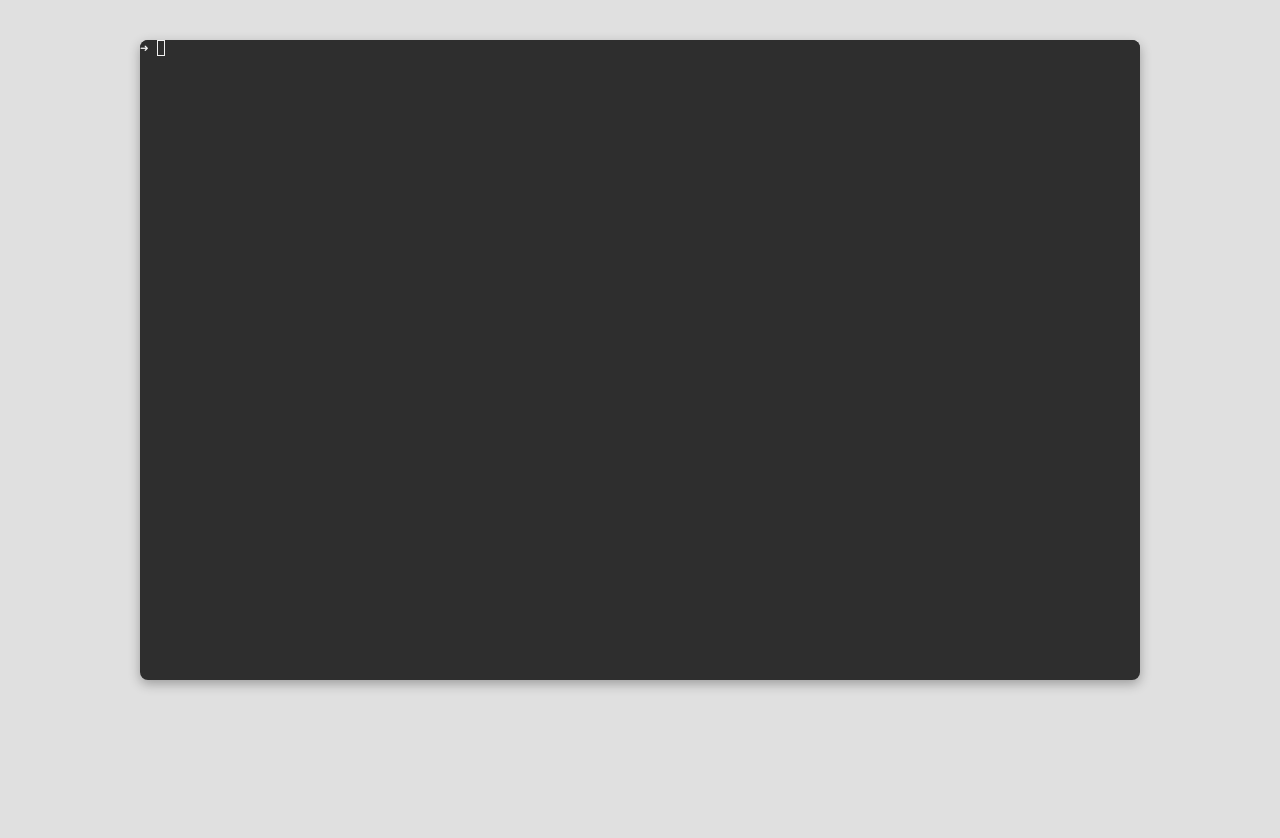
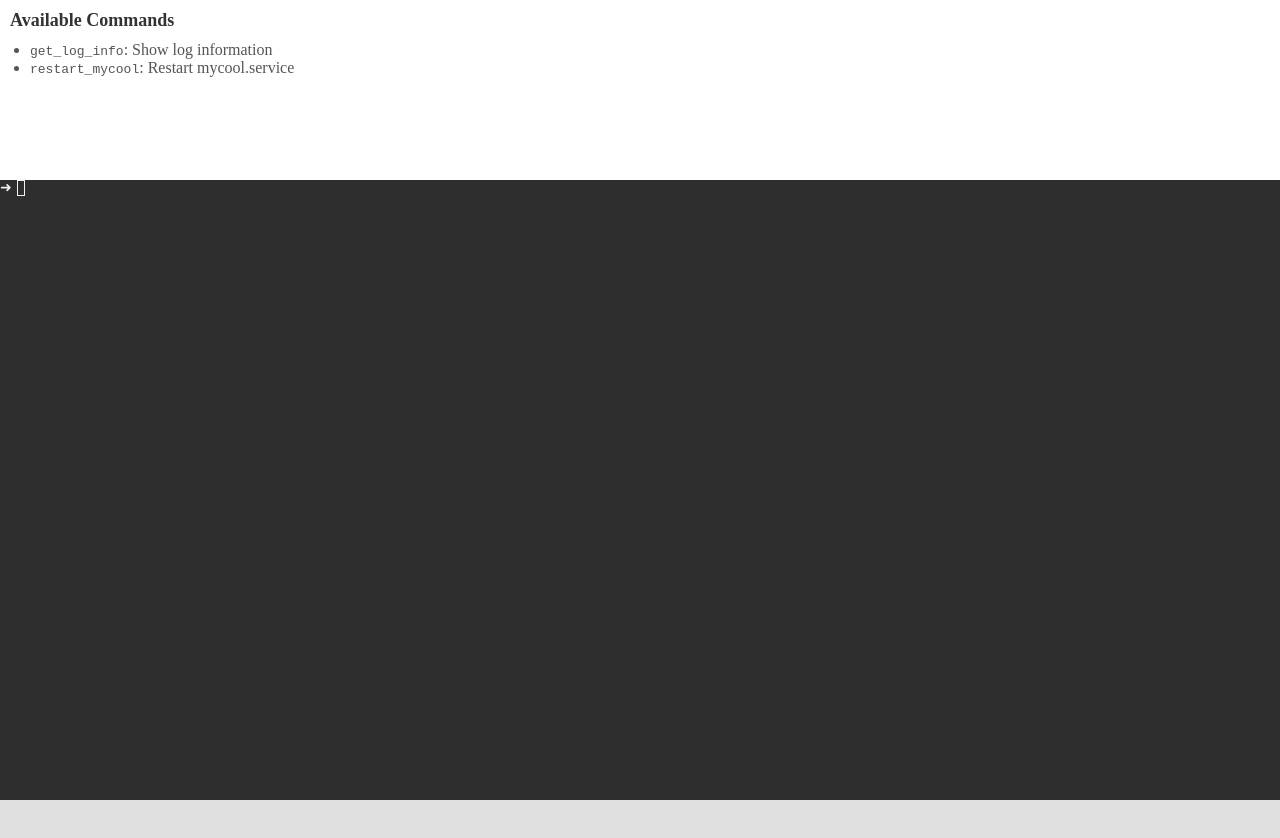
Before and after one commit to re3Dev/xterm-rebugger, a website: page public/index.html in a window 1280 px wide. After the commit the page ends 800 px from the top, so only its background shows below. Drawn offline with nearby package versions, Linux system fonts and the light colour scheme; no server answers.

Commit message:
Update index.html

```diff
--- a/public/index.html
+++ b/public/index.html
@@ -6,30 +6,60 @@
   <title>Web Terminal</title>
   <link rel="stylesheet" href="https://unpkg.com/xterm/css/xterm.css" />
   <style>
-    html, body { margin: 0; padding: 0; height: 100%; background: #e0e0e0; }
+    html, body {
+      margin: 0;
+      padding: 0;
+      width: 100%;
+      height: 100%;
+      display: flex;
+      flex-direction: column;
+      background: #e0e0e0;
+      font-family: 'Menlo, Monaco, Consolas, "Courier New", monospace';
+      overflow: hidden;
+    }
+    #info-container {
+      flex: 0 0 20%;      /* 20% of height */
+      padding: 10px;
+      background: #ffffff;
+      box-shadow: 0 2px 6px rgba(0,0,0,0.1);
+      overflow-y: auto;
+    }
+    #info-container h1 {
+      margin: 0 0 10px;
+      font-size: 18px;
+      color: #333333;
+    }
+    #info-container ul {
+      margin: 0;
+      padding-left: 20px;
+      color: #555555;
+    }
     #terminal-container {
-      width: 90%;
-      max-width: 1000px;
-      height: 80vh;
-      margin: 40px auto;
+      flex: 1;           /* take remaining height */
       background: #2e2e2e;
-      border-radius: 8px;
-      box-shadow: 0 4px 12px rgba(0,0,0,0.3);
       overflow: hidden;
+    }
+    #terminal-container .xterm-viewport {
+      overflow-y: scroll;
     }
   </style>
 </head>
 <body>
+  <div id="info-container">
+    <h1>Available Commands</h1>
+    <ul>
+      <li><code>get_log_info</code>: Show log information</li>
+      <li><code>restart_mycool</code>: Restart mycool.service</li>
+      <!-- Add more command descriptions here -->
+    </ul>
+  </div>
   <div id="terminal-container"></div>
 
   <script src="https://unpkg.com/xterm/lib/xterm.js"></script>
   <script src="https://unpkg.com/socket.io/client-dist/socket.io.js"></script>
   <script>
     const socket = io();
-    const term   = new Terminal({
-      cols: 80,
-      rows: 24,
-      fontFamily: 'Menlo, Monaco, Consolas, "Courier New", monospace',
+    const term = new Terminal({
       fontSize: 14,
       theme: {
         background: '#2e2e2e',
@@ -43,19 +73,18 @@
     const PROMPT = '➜ ';
     let buffer = '';
 
-    // Display initial prompt
     term.write(PROMPT);
 
     term.onKey(e => {
       const key = e.key;
       switch (key) {
-        case '\r': // Enter
+        case '\r':
           term.write('\r\n');
           const cmd = buffer.trim();
           socket.emit('command', cmd);
           buffer = '';
           break;
-        case '\u007F': // Backspace
+        case '\u007F':
           if (buffer.length > 0) {
             buffer = buffer.slice(0, -1);
             term.write('\b \b');
@@ -70,6 +99,11 @@
     socket.on('stdout', data => term.write(data));
     socket.on('stderr', data => term.write(data));
     socket.on('prompt', () => term.write(PROMPT));
+
+    // Resize xterm when container resizes
+    window.addEventListener('resize', () => {
+      term.fit && term.fit();
+    });
   </script>
 </body>
 </html>
```
